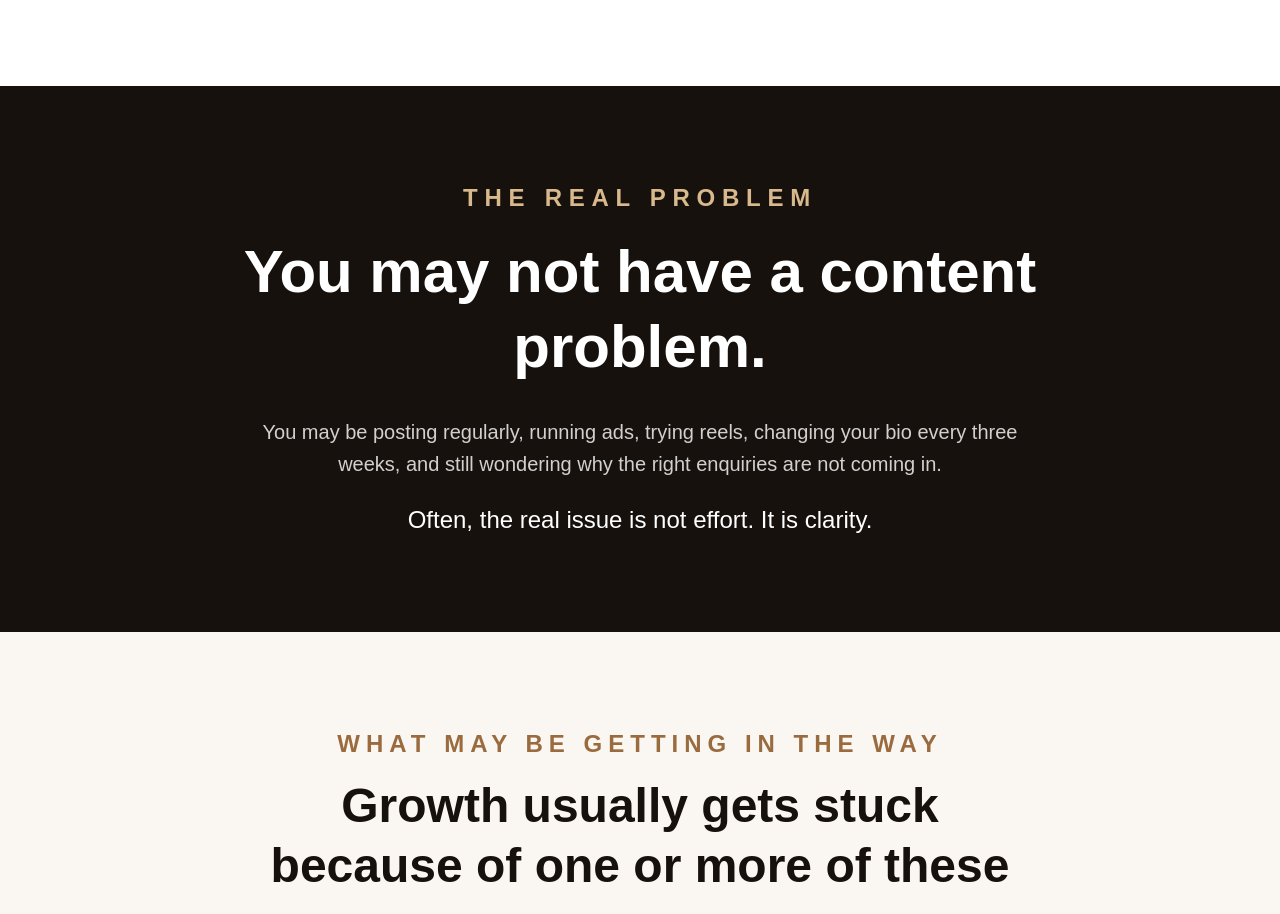
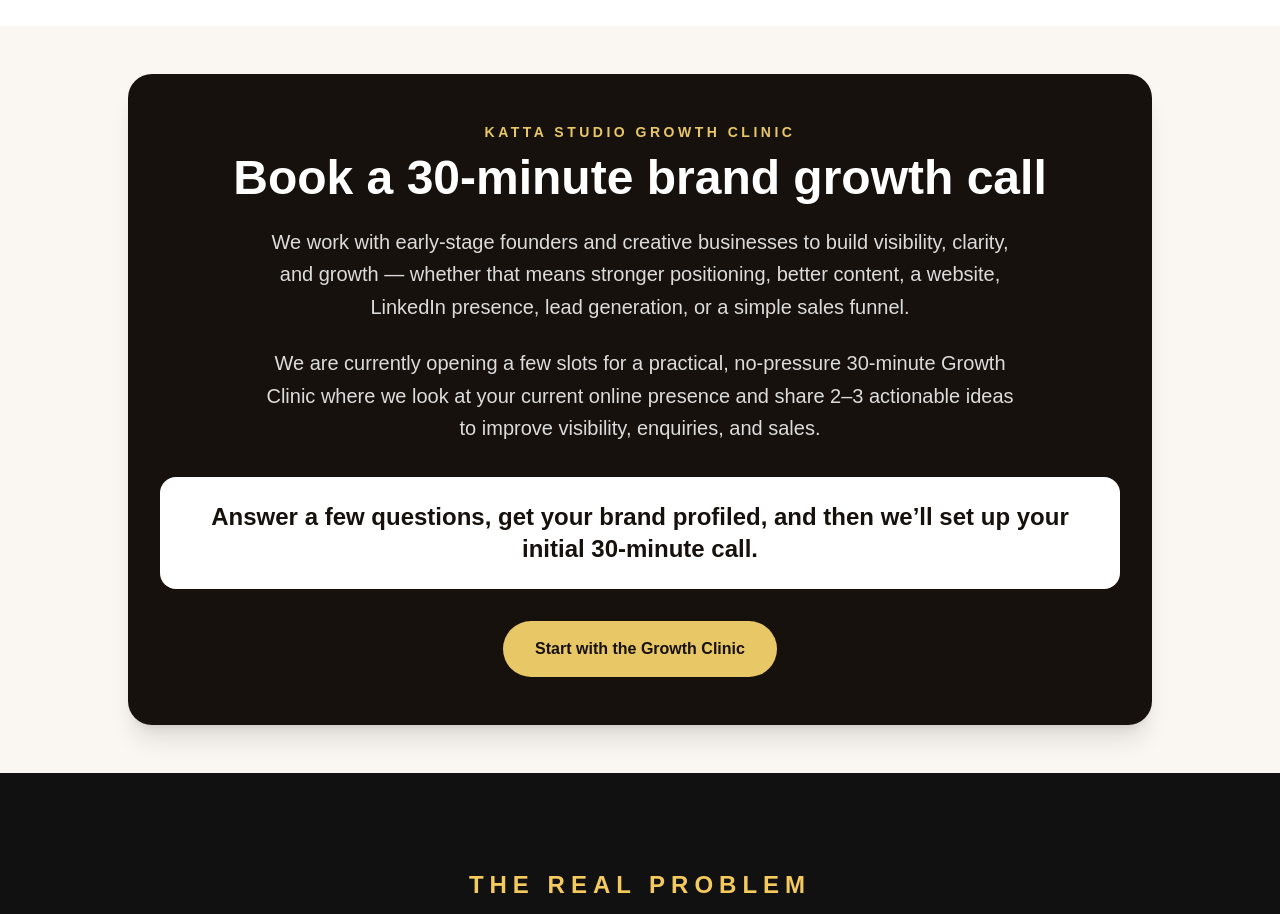
Before and after one commit to kulturekatta/kuka-website, a Next.js app: page /katta-studio in a window 1280 px wide. Shown: the part 1460-2374 px from the top of the page. Built offline with nearby package versions, Linux system fonts and the light colour scheme.

Commit message:
Update Katta Studio Growth Clinic form

```diff
--- a/app/katta-studio/page.tsx
+++ b/app/katta-studio/page.tsx
@@ -9,7 +9,7 @@
       {/* Katta Studio Growth Clinic - Hero */}
 <section className="bg-[#17110D] px-6 py-24 text-white">
   <div className="mx-auto max-w-5xl text-center">
-    <p className="mb-5 text-2xl font-semibold uppercase tracking-[0.28em] text-[#D8B98C]">
+    <p className="mb-5 text-3xl font-semibold uppercase tracking-[0.28em] text-[#D8B98C]">
       Katta Studio Growth Clinic
     </p>
 
@@ -47,7 +47,7 @@
 </section>
 
 {/* Founder Thinking Boxes */}
-<section className="bg-white px-6 py-24 text-[#17110D]">
+<section className="bg-white px-6 pt-8 py-24 text-[#17110D]">
   <div className="mx-auto max-w-6xl">
     <div className="mx-auto max-w-3xl text-center">
       <p className="mb-4 text-2xl font-semibold uppercase tracking-[0.25em] text-[#9A6B3F]">
@@ -83,44 +83,81 @@
   </div>
 </section>
 
+<section className="bg-[#FAF7F2] px-6 py-12 text-[#17110D]">
+  <div className="mx-auto max-w-5xl rounded-3xl bg-[#17110D] px-8 py-12 text-center text-white shadow-xl">
+    <p className="mb-3 text-sm font-semibold uppercase tracking-[0.25em] text-[#E8C766]">
+      Katta Studio Growth Clinic
+    </p>
+
+    <h2 className="mb-6 text-3xl font-bold md:text-5xl">
+      Book a 30-minute brand growth call
+    </h2>
+
+    <p className="mx-auto max-w-3xl text-lg leading-relaxed text-white/85 md:text-xl">
+      We work with early-stage founders and creative businesses to build visibility,
+      clarity, and growth — whether that means stronger positioning, better content,
+      a website, LinkedIn presence, lead generation, or a simple sales funnel.
+    </p>
+
+    <p className="mx-auto mt-6 max-w-3xl text-lg leading-relaxed text-white/85 md:text-xl">
+      We are currently opening a few slots for a practical, no-pressure 30-minute
+      Growth Clinic where we look at your current online presence and share
+      2–3 actionable ideas to improve visibility, enquiries, and sales.
+    </p>
+
+    <div className="mt-8 rounded-2xl bg-white px-6 py-6 text-[#17110D]">
+      <p className="text-xl font-bold md:text-2xl">
+        Answer a few questions, get your brand profiled, and then we’ll set up
+        your initial 30-minute call.
+      </p>
+    </div>
+
+    <div className="mt-8">
+  <a
+    href="#growth-clinic-form"
+    className="inline-flex rounded-full bg-[#E8C766] px-8 py-4 text-base font-bold text-[#17110D] transition hover:bg-white"
+  >
+    Start with the Growth Clinic
+  </a>
+</div>
+  </div>
+</section>
+
       {/* PROBLEM SECTION */}
       {/* The Real Problem */}
-<section className="bg-[#17110D] px-6 py-24 text-white">
-  <div className="mx-auto max-w-4xl text-center">
-    <p className="mb-5 text-2xl font-semibold uppercase tracking-[0.28em] text-[#D8B98C]">
+<section className="bg-[#111111] px-6 py-24 text-white">
+  <div className="mx-auto max-w-5xl text-center">
+    <p className="mb-4 text-2xl font-semibold uppercase tracking-[0.25em] text-[#F4C95D]">
       The real problem
     </p>
 
-    <h2 className="text-4xl font-semibold leading-tight md:text-6xl">
-      You may not have a content problem.
+    <h2 className="mx-auto max-w-4xl text-4xl font-bold leading-tight md:text-5xl">
+      What may be getting in the way
     </h2>
 
-    <p className="mx-auto mt-8 max-w-3xl text-lg leading-8 text-white/80 md:text-xl">
-      You may be posting regularly, running ads, trying reels, changing your bio
-      every three weeks, and still wondering why the right enquiries are not
-      coming in.
-    </p>
+    <div className="mx-auto mt-8 max-w-3xl space-y-6 text-lg leading-8 text-white/80 md:text-xl">
+      <p>
+        You may be posting regularly, running ads, trying reels, changing your
+        bio every three weeks, and still wondering why the right enquiries are
+        not coming in.
+      </p>
 
-    <p className="mx-auto mt-6 max-w-2xl text-xl font-medium leading-8 text-white md:text-2xl">
-      Often, the real issue is not effort. It is clarity.
-    </p>
+      <p>
+        Often, the real issue is not effort. It is clarity.
+      </p>
+
+      <p className="font-semibold text-white">
+        Growth usually gets stuck because of one or more of these gaps.
+      </p>
+    </div>
   </div>
 </section>
 
 {/* The Gaps */}
-<section className="bg-[#FAF7F2] px-6 py-24 text-[#17110D]">
+<section className="bg-[#FAF7F2] px-6 pt-2 pb-20 text-[#17110D]">
   <div className="mx-auto max-w-6xl">
-    <div className="mx-auto max-w-3xl text-center">
-      <p className="mb-4 text-2xl font-semibold uppercase tracking-[0.25em] text-[#9A6B3F]">
-        What may be getting in the way
-      </p>
 
-      <h2 className="text-3xl font-semibold leading-tight md:text-5xl">
-        Growth usually gets stuck because of one or more of these gaps.
-      </h2>
-    </div>
-
-    <div className="mt-14 grid gap-6 md:grid-cols-2 lg:grid-cols-3">
+    <div className="mt-12 grid gap-6 md:grid-cols-2 lg:grid-cols-3">
       <div className="rounded-3xl bg-white p-8 shadow-sm ring-1 ring-black/5">
         <h3 className="text-2xl font-semibold text-[#17110D]">
           Positioning gap
@@ -213,7 +250,7 @@
 </section>
 
 {/* What Happens Inside - Boxes */}
-<section className="bg-white px-6 py-24 text-[#17110D]">
+<section className="bg-white px-6 pt-6 py-24 text-[#17110D]">
   <div className="mx-auto max-w-6xl">
     <div className="grid gap-6 md:grid-cols-2 lg:grid-cols-4">
       <div className="rounded-3xl bg-[#FAF7F2] p-8 text-center shadow-sm ring-1 ring-black/5">
@@ -298,7 +335,7 @@
 </section>
 
 {/* Who It Is For - Boxes */}
-<section className="bg-white px-6 py-24 text-[#17110D]">
+<section className="bg-white px-6 pt-6 py-24 text-[#17110D]">
   <div className="mx-auto max-w-6xl">
     <div className="grid gap-6 md:grid-cols-2 lg:grid-cols-4">
       <div className="rounded-3xl bg-[#FAF7F2] p-8 shadow-sm ring-1 ring-black/5">
@@ -369,7 +406,7 @@
 </section>
 
 {/* Diagnosis Areas */}
-<section className="bg-white px-6 py-24 text-[#17110D]">
+<section className="bg-white px-6 pt-6 py-24 text-[#17110D]">
   <div className="mx-auto max-w-6xl">
     <div className="grid gap-6 md:grid-cols-2 lg:grid-cols-4">
       <div className="rounded-3xl bg-[#FAF7F2] p-8 shadow-sm ring-1 ring-black/5">
@@ -482,7 +519,7 @@
 </section>
 
 {/* What You Get - Boxes */}
-<section className="bg-white px-6 py-24 text-[#17110D]">
+<section className="bg-white px-6 pt-6 py-24 text-[#17110D]">
   <div className="mx-auto max-w-6xl">
     <div className="grid gap-6 md:grid-cols-2 lg:grid-cols-3">
       <div className="rounded-3xl bg-[#FAF7F2] p-8 shadow-sm ring-1 ring-black/5">
@@ -563,7 +600,7 @@
 </section>
 
 {/* Formats - Cards */}
-<section className="bg-white px-6 py-24 text-[#17110D]">
+<section className="bg-white px-6 pt-6 py-24 text-[#17110D]">
   <div className="mx-auto max-w-6xl">
     <div className="grid gap-6 md:grid-cols-3">
       <div className="rounded-3xl bg-[#FAF7F2] p-8 shadow-sm ring-1 ring-black/5">
@@ -643,7 +680,7 @@
 </section>
 
 {/* Why Katta Studio - Questions */}
-<section className="bg-white px-6 py-24 text-[#17110D]">
+<section className="bg-white px-6 pt-6 py-24 text-[#17110D]">
   <div className="mx-auto max-w-5xl text-center">
     <div className="grid gap-5 md:grid-cols-2 lg:grid-cols-3">
       <div className="rounded-3xl bg-[#FAF7F2] p-8 shadow-sm ring-1 ring-black/5">
@@ -705,7 +742,7 @@
 </section>
 
 {/* Contact Form */}
-<section className="bg-white px-6 py-24 text-[#17110D]">
+<section className="bg-white px-6 pt-8 py-24 text-[#17110D]">
   <div className="mx-auto max-w-3xl">
     <div className="mb-10 text-center">
       <p className="mb-4 text-2xl font-semibold uppercase tracking-[0.25em] text-[#9A6B3F]">
```
Also changed, not shown: app/katta-studio/GrowthClinicContactForm.tsx (+50 -33 lines).
